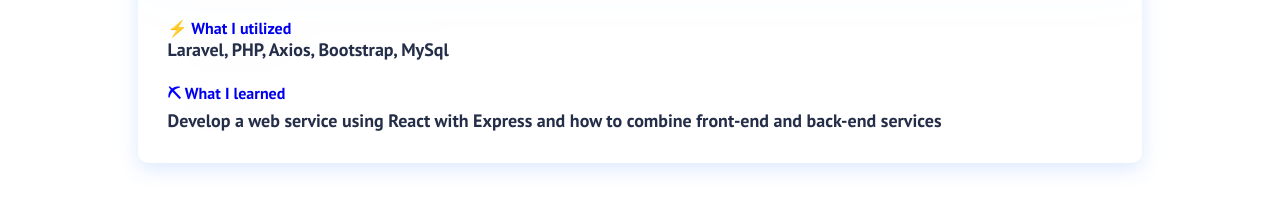
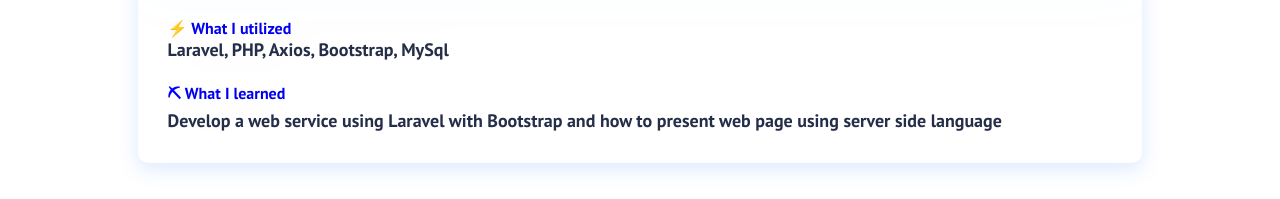
Before and after one commit to neolee-nscc-0435748/neo-portfolio-2021, a React (Create React App) app: page /projects in a window 1280 px wide. Shown: the part 2709-2908 px from the top of the page. Built offline with nearby package versions, Linux system fonts and the light colour scheme.

Commit message:
Change the test2 for laravel

```diff
--- a/src/components/ProjectItems.jsx
+++ b/src/components/ProjectItems.jsx
@@ -50,7 +50,7 @@
             <ProjectCardItem
               src={img_laravel}
               text1="Laravel, PHP, Axios, Bootstrap, MySql"
-              text2="Develop a web service using React with Express and how to combine front-end and back-end services"
+              text2="Develop a web service using Laravel with Bootstrap and how to present web page using server side language"
               label="Laravel"
               path="https://w0435748-neosocialmediafeed.herokuapp.com/"
             />
```
